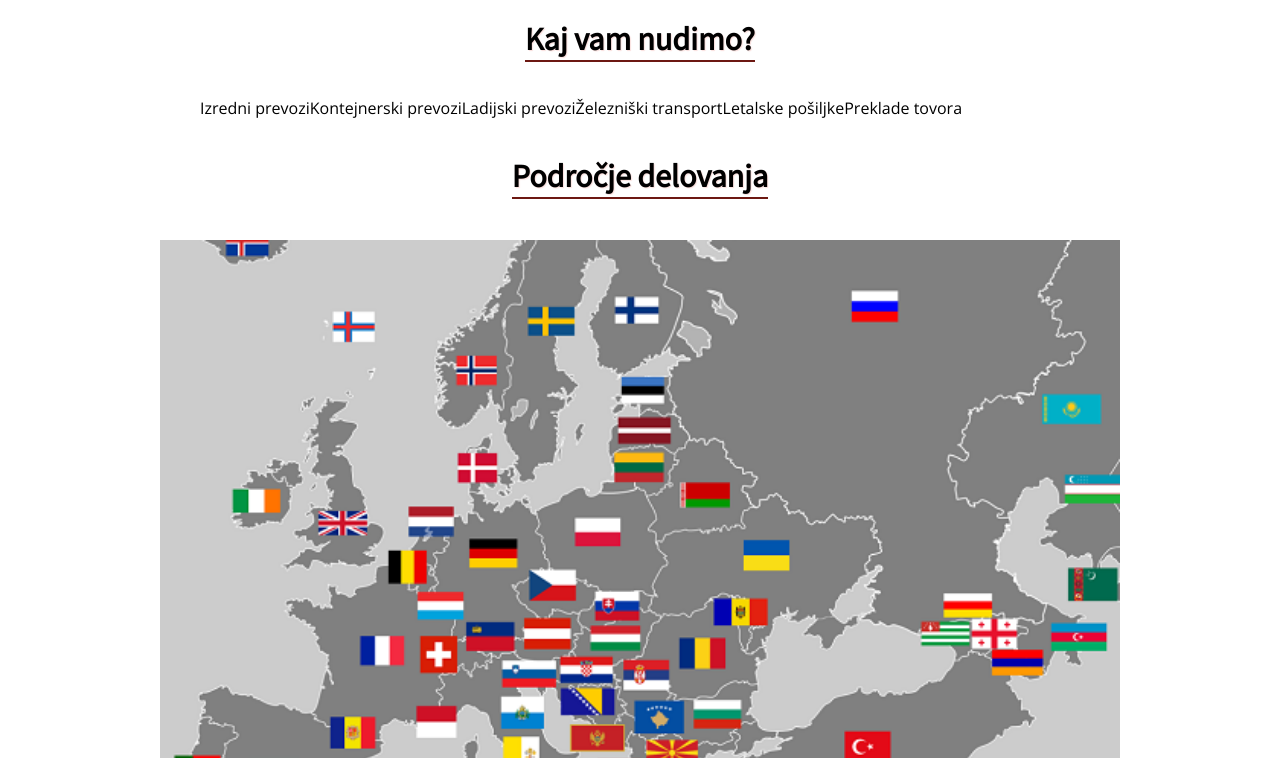
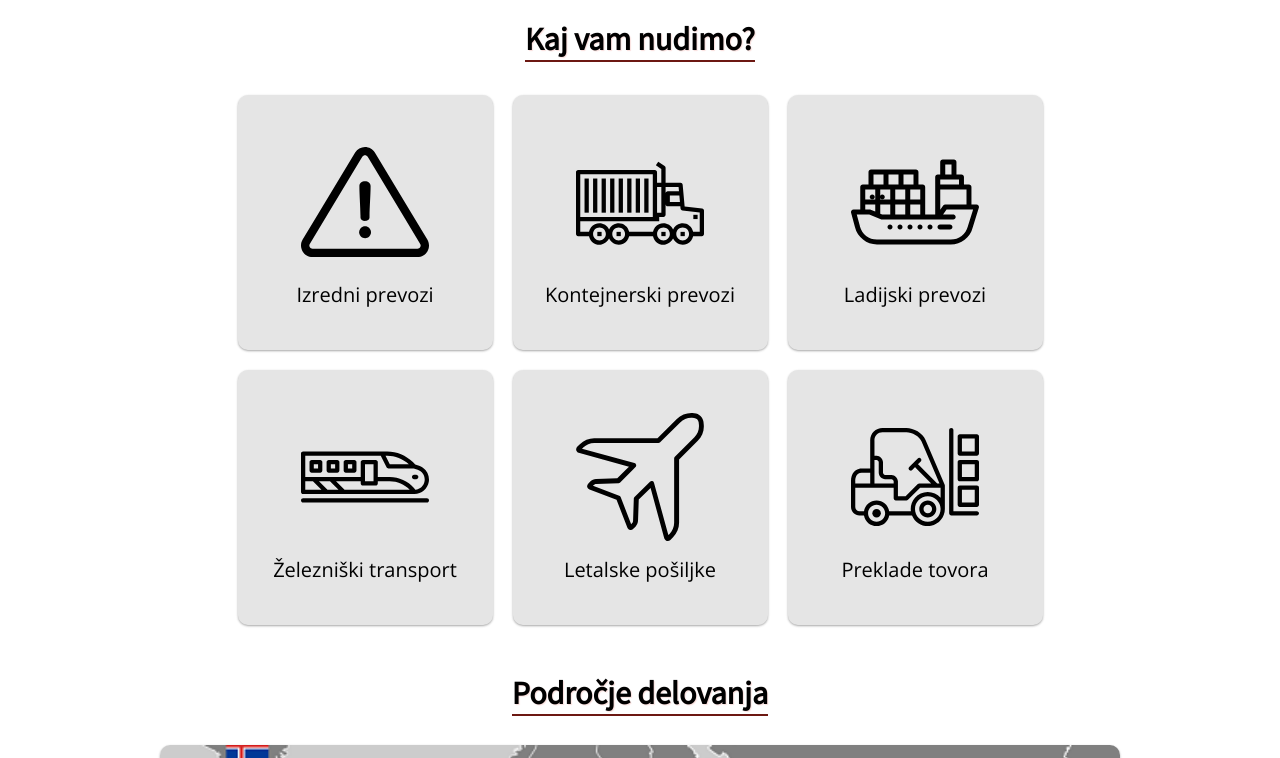
Before and after one commit to budi1200/magnumlogistika, a React app: page / in a window 1280 px wide. Shown: the part 802-1560 px from the top of the page. Built offline with nearby package versions, Linux system fonts and the light colour scheme.

Commit message:
homepage icons

```diff
--- a/package.json
+++ b/package.json
@@ -9,6 +9,7 @@
     "react-dom": "^16.6.3",
     "react-router": "^2.8.1",
     "react-router-dom": "^4.3.1",
+    "react-router-hash-link": "^1.2.1",
     "react-scripts": "1.1.4"
   },
   "scripts": {
--- a/src/App.css
+++ b/src/App.css
@@ -361,6 +361,7 @@ a{
 	position: relative;
 	width: fit-content;
 	align-self: center;
+	margin-bottom: 10px;
 }
 
 .section-title:before{
@@ -377,8 +378,46 @@ a{
 	background: linear-gradient(0deg, rgba(0,0,0,1) 0%, rgba(217,48,37,1) 50%, rgba(0,0,0,1) 100%);
 }
 
+.ponudba-list{
+	list-style-type: none;
+	padding-left: 0;
+	align-self: center;
+	display: flex;
+  flex-wrap: wrap;
+  justify-content: center;
+}
+
 .ponudba-list li{
-	display: inline;
+	font-size: 1.25rem;
+	float: left;
+	text-align: center;
+	padding: 20px;
+	margin: 10px;
+	display: flex;
+	flex-direction: column;
+	align-items: center;
+	justify-content: center;
+	width: 215px;
+	height: 215px;
+	background-color: rgba(0, 0, 0, 0.1);
+	border-radius: 10px;
+	box-shadow: 0 1px 3px rgba(0,0,0,0.12), 0 1px 2px rgba(0,0,0,0.24);
+	transition: all .2s;
+}
+
+.ponudba-list li:hover{
+	transform: scale(1.05);
+}
+
+.ponudba-list img{
+	width: 128px;
+	margin-bottom: 15px;
+}
+
+.podrocje img{
+	object-fit: fill;
+	box-shadow: 0 1px 3px rgba(0,0,0,0.12), 0 1px 2px rgba(0,0,0,0.24);
+	border-radius: 10px;
 }
 
 .footer-section-wrapper{
@@ -391,6 +430,11 @@ a{
 }
 
 .footer-section-wrapper a{
+	color: white;
+	transition: cubic-bezier(0.4, 0, 0.2, 1) .15s;
+}
+
+.footer-section-wrapper a:hover{
 	color: rgb(217, 48, 37);
 }
 
@@ -400,6 +444,14 @@ a{
 	margin: 0 auto;
 }
 
+.footer-big-phone{
+	color: rgb(217, 48, 37);
+}
+
+.footer-big-list{
+	list-style-type: none;
+}
+
 .footer-copyright-wrapper{
 	max-width: 960px;
 	margin: 0 auto;
--- a/src/components/App.js
+++ b/src/components/App.js
@@ -44,7 +44,7 @@ class App extends Component {
         lang = lang1;
         break;
     }
-    console.log(lang);
+    //console.log(lang);
   }
 
   componentWillMount() {
--- a/src/components/Footer.js
+++ b/src/components/Footer.js
@@ -1,5 +1,7 @@
 import React, { Component } from 'react';
 import moment from 'moment';
+import { Link } from 'react-router-dom';
+import { HashLink } from 'react-router-hash-link';
 
 export default class Footer extends Component{
 	render(){
@@ -11,10 +13,10 @@ export default class Footer extends Component{
 					</div>
 					<div>
 						<h3>Magnum Logistika</h3>
-						<ul>
-							<li>Domov</li>
-							<li>O Nas</li>
-							<li>Kontakt</li>
+						<ul className="footer-big-list">
+							<li><HashLink to="/#header-wrapper" smooth>Domov</HashLink></li>
+							<li><Link to="/o-nas">O Nas</Link></li>
+							<li><Link to="/kontakt">Kontakt</Link></li>
 						</ul>
 					</div>
 					<div>
@@ -22,7 +24,7 @@ export default class Footer extends Component{
 						<ul>
 							<li>Magnum logistika d.o.o.</li>
 							<li>Obrtniška ul. 10,  3240 Šmarje pri Jelšah</li>
-							<li><a href="tel:+38631590606">+386 31 590 606</a></li>
+							<li><a className="footer-big-phone" href="tel:+38631590606">+386 31 590 606</a></li>
 						</ul>
 					</div>
 				</div>
--- a/src/components/Header.js
+++ b/src/components/Header.js
@@ -21,7 +21,7 @@ class Header extends Component{
         }
 
         return(
-            <div className="header-wrapper">
+            <div id="header-wrapper" className="header-wrapper">
                 <Link to="/"><div style={logo_img} className="logo"></div></Link>
                 <div className="header-links">
                     <ul>
--- a/src/components/HomePodrocje.js
+++ b/src/components/HomePodrocje.js
@@ -6,9 +6,9 @@ export default class HomePodrocje extends Component{
 		const lang = this.props.currentLang;
 
 		return(
-			<div className='section-wrapper'>
+			<div className='section-wrapper podrocje'>
 				<h1 className='section-title'>{lang.HomePodrocje.title}</h1> <br/>
-				<img style={{objectFit: 'contain'}} src='./assets/img/podrocje.png'/>
+				<img src='./assets/img/podrocje.png'/>
 				<p>
 					{lang.HomePodrocje.desc}
 				</p>
--- a/src/components/HomePonudba.js
+++ b/src/components/HomePonudba.js
@@ -10,7 +10,7 @@ export default class HomePonudba extends Component{
         <h1 className='section-title'>{lang.HomePonudba.title}</h1>
         <ul className='ponudba-list'>
 					{lang.HomePonudba.ponudbe.map((ponudba, index) => {
-						return(<li key={index}>{ponudba}</li>);
+						return(<li key={index}><img src={ponudba.img}/>{ponudba.name}</li>);
 					})}
         </ul>
       </div>
--- a/src/components/lang/sl.js
+++ b/src/components/lang/sl.js
@@ -34,7 +34,33 @@ const lang1 = {
     },
     HomePonudba: {
 				title: 'Kaj vam nudimo?',
-				ponudbe: ['Izredni prevozi', 'Kontejnerski prevozi', 'Ladijski prevozi', 'Železniški transport', 'Letalske pošiljke', 'Preklade tovora' ]
+				ponudbe2: ['Izredni prevozi', 'Kontejnerski prevozi', 'Ladijski prevozi', 'Železniški transport', 'Letalske pošiljke', 'Preklade tovora' ],
+				ponudbe: [
+					{
+						name: 'Izredni prevozi',
+						img: './assets/img/icons/izredni.svg'
+					},
+					{
+						name: 'Kontejnerski prevozi',
+						img: './assets/img/icons/container.svg'
+					},
+					{
+						name: 'Ladijski prevozi',
+						img: './assets/img/icons/cargo.svg'
+					},
+					{
+						name: 'Železniški transport',
+						img: './assets/img/icons/train.svg'
+					},
+					{
+						name: 'Letalske pošiljke',
+						img: './assets/img/icons/plane.svg'
+					},
+					{
+						name: 'Preklade tovora',
+						img: './assets/img/icons/forklift.svg'
+					}
+				]
 		},
 		HomePodrocje: {
 			title: 'Področje delovanja',
```
Also changed, not shown: public/assets/img/icons/cargo.svg (added), public/assets/img/icons/container.svg (added), public/assets/img/icons/forklift.svg (added), public/assets/img/icons/izredni.png (added), public/assets/img/icons/izredni.svg (added), public/assets/img/icons/plane.svg (added), public/assets/img/icons/train.svg (added), 1 other file.
